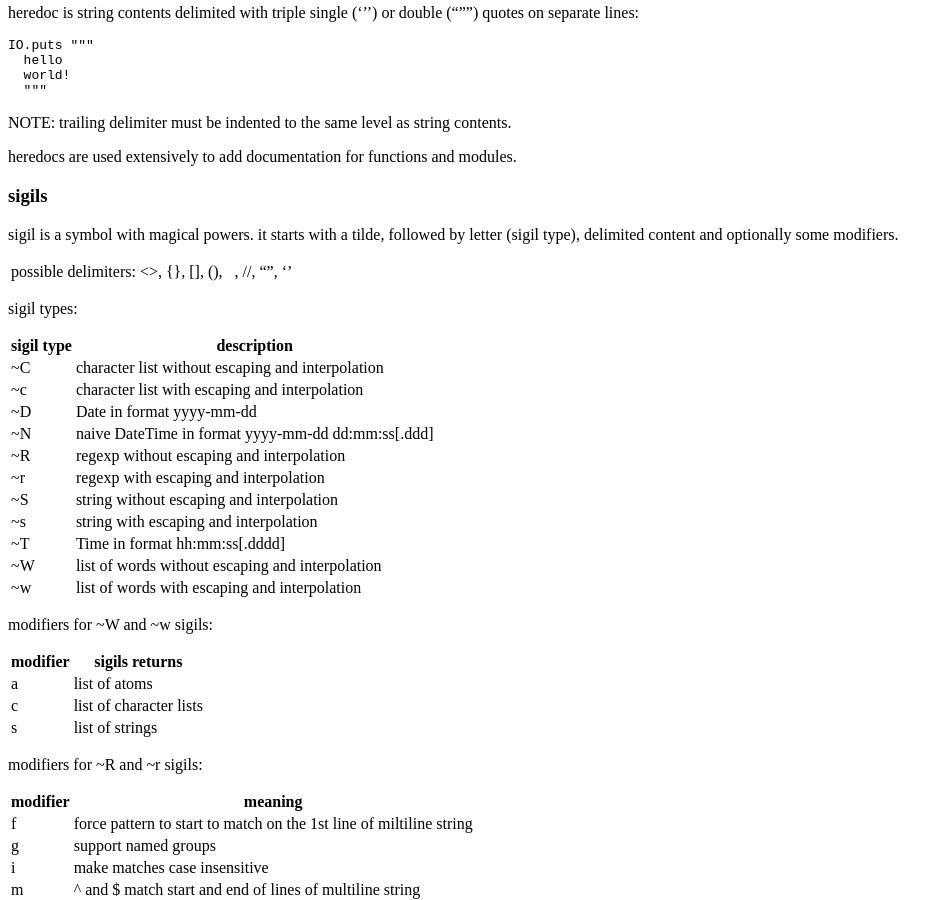
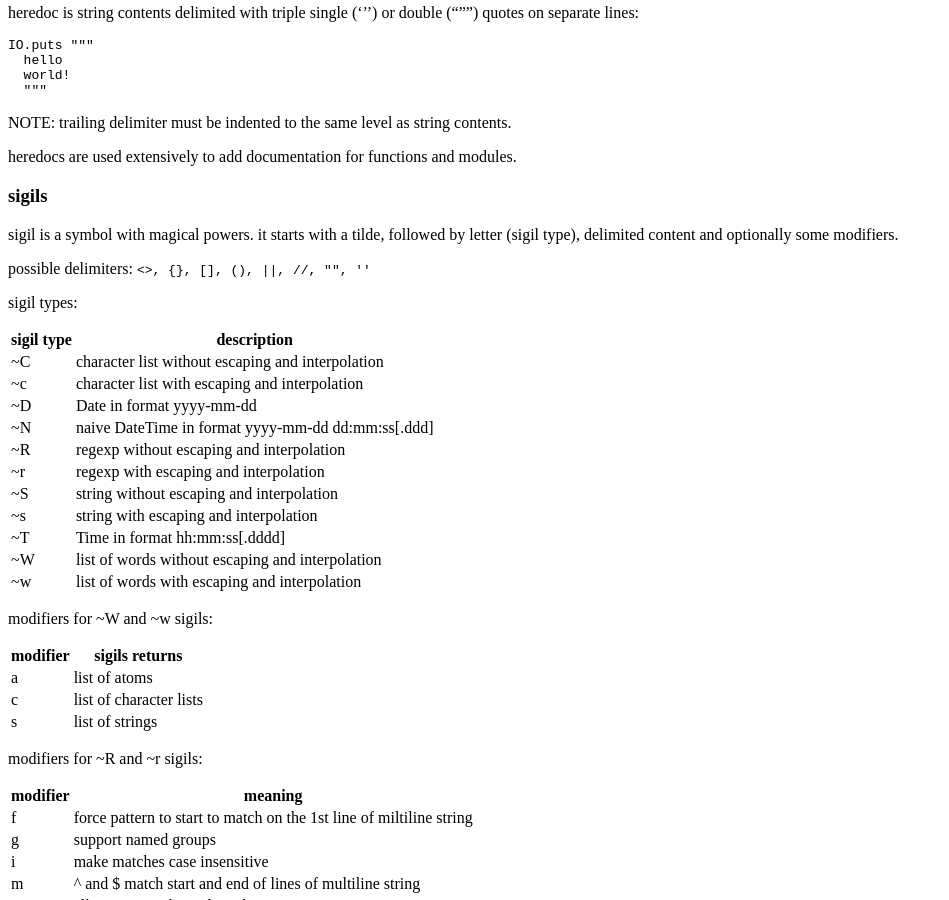
Before and after one commit to tap349/tap349.github.io, a Jekyll site: the page built from _posts/2016-12-31-elixir-notes.md, in a window 1280 px wide and 900 px high, scrolled down 11928 px. Shown: the whole window, without its empty margins (0-949 px from the left). Built offline with Jekyll 4.4.1, drawn with Linux system fonts in a browser that asks for light colours.

Commit message:
update 2017-01-09_01:22:12

```diff
--- a/_posts/2016-12-31-elixir-notes.md
+++ b/_posts/2016-12-31-elixir-notes.md
@@ -824,7 +824,7 @@ heredocs are used extensively to add documentation for functions and modules.
 sigil is a symbol with magical powers. it starts with a tilde, followed by
 letter (sigil type), delimited content and optionally some modifiers.
 
-possible delimiters: <>, {}, [], (), ||, //, "", ''
+possible delimiters: `<>, {}, [], (), ||, //, "", ''`
 
 sigil types:
 
```
